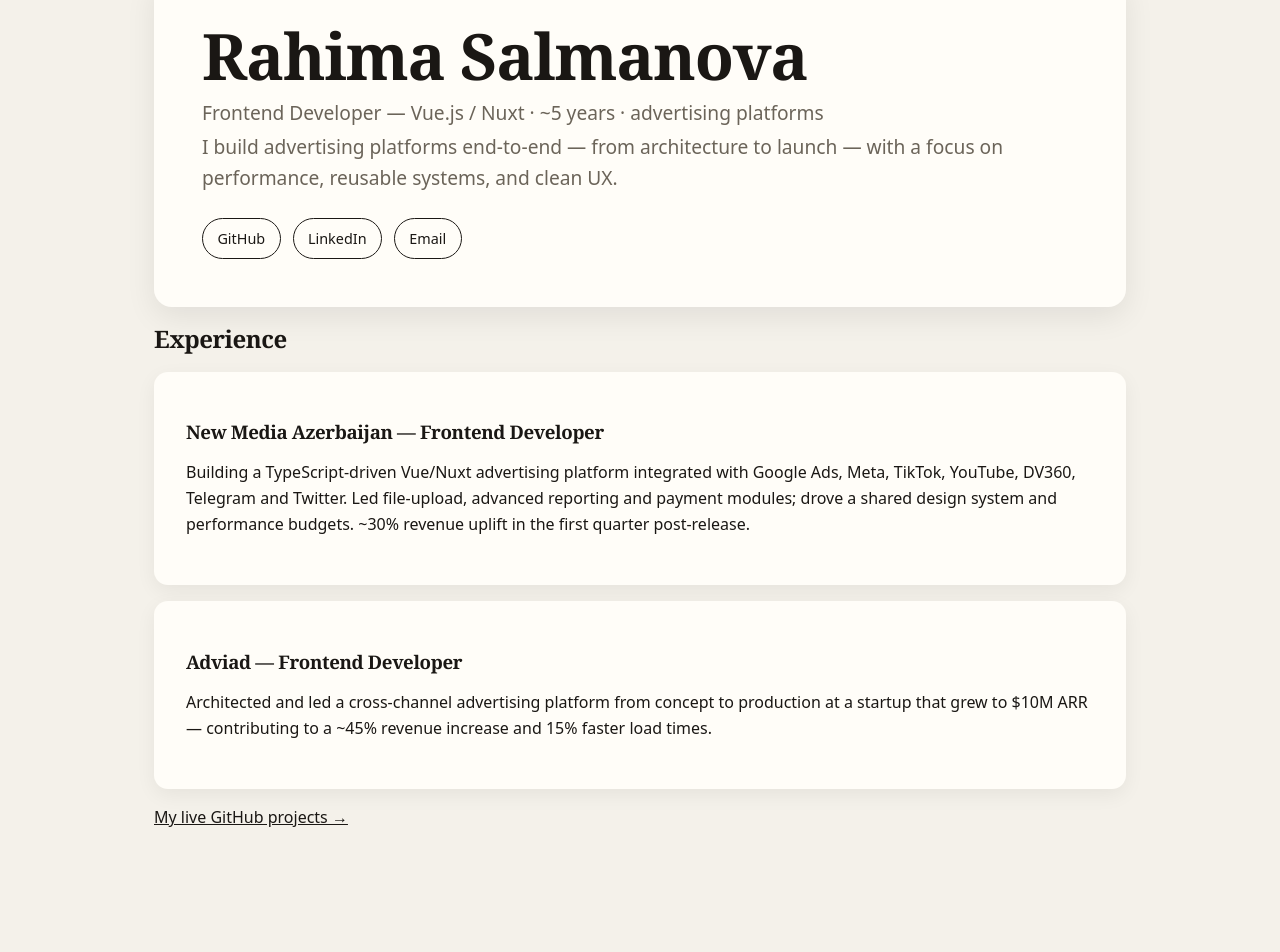
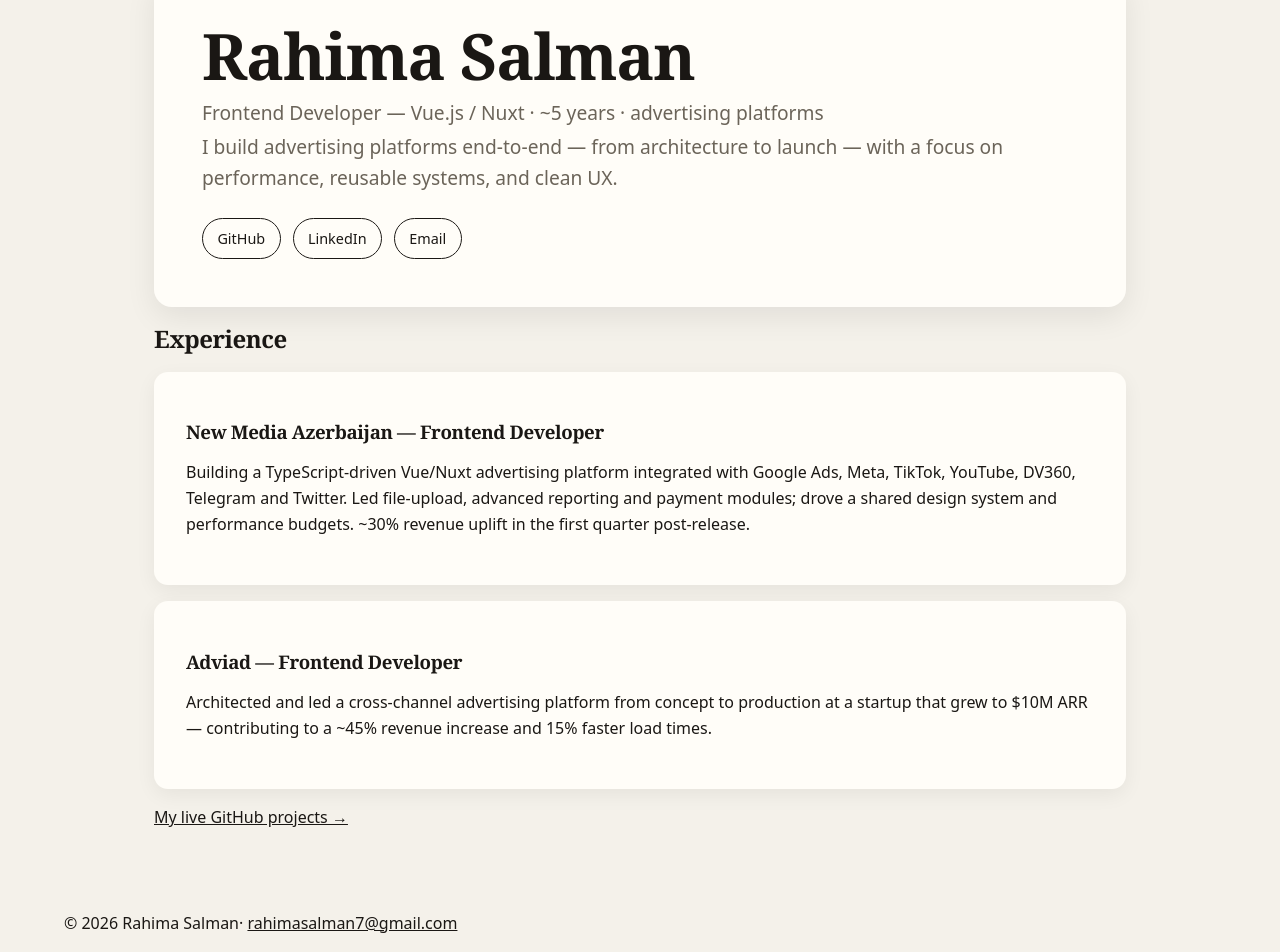
Before and after one commit to rahimasalman/rahima-salman-portfolio, a Nuxt app: page / in a window 1280 px wide. Shown: the part 145-1097 px from the top of the page. Before the commit the page ends 1040 px from the top, so only its background shows below. Built offline with nearby package versions, Linux system fonts and the light colour scheme.

Commit message:
feat: add footer with copyright information and update hero section name

```diff
--- a/app/layouts/default.vue
+++ b/app/layouts/default.vue
@@ -18,6 +18,9 @@
       </div>
     </nav>
     <slot />
+    <footer class="footer">
+      <p>© {{ new Date().getFullYear() }} Rahima Salman· <a href="mailto:rahimasalman7@gmail.com">rahimasalman7@gmail.com</a></p>
+    </footer>
   </div>
 </template>
 
--- a/app/pages/index.vue
+++ b/app/pages/index.vue
@@ -3,7 +3,7 @@
     <!-- HERO -->
     <section class="hero reveal" @mousemove="onMove" @mouseleave="onLeave">
       <div class="hero__card" :style="{ transform: tilt }">
-        <h1>Rahima Salmanova</h1>
+        <h1>Rahima Salman</h1>
         <p>{{ $t('hero.role') }}</p>
         <p>{{ $t('hero.tagline') }}</p>
         <div class="links">
@@ -104,4 +104,11 @@ onMounted(() => {
 
 .reveal { opacity: 0; transform: translateY(24px); transition: opacity .6s ease, transform .6s ease; }
 .reveal.is-visible { opacity: 1; transform: none; }
+.footer {
+  margin-top: clamp(3rem, 10vh, 6rem);
+  padding-block: 2rem;
+  border-top: 1px solid rgba(0,0,0,.08);
+  font-size: .85rem; color: var(--muted);
+}
+.footer a { color: var(--accent); text-decoration: none; }
 </style>
```
